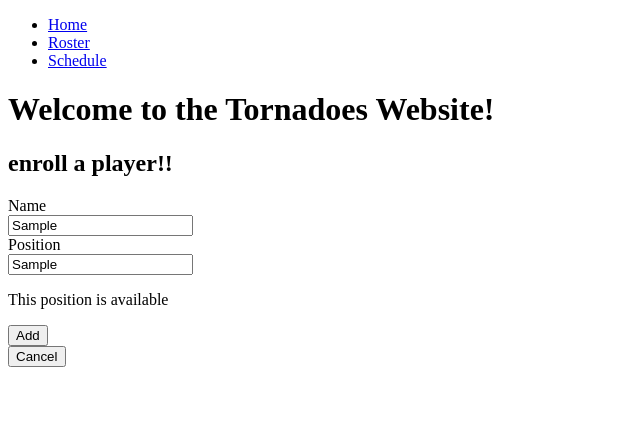
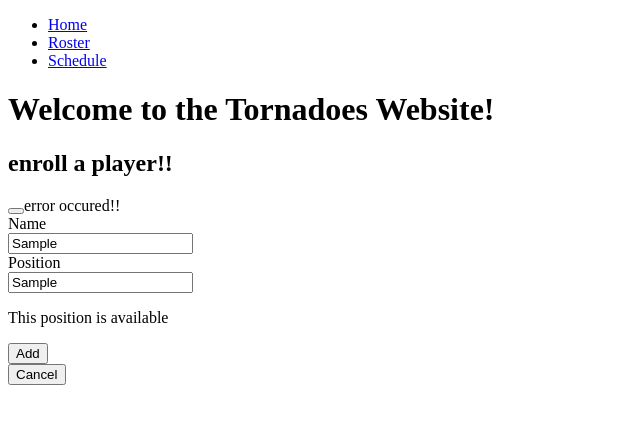
Before and after one commit to viksrirangam/cloudbooks, a React app in the folder src/: page / in a window 1280 px wide. Both pictures are taken after typing "Sample", "Sample" into the empty fields and a click on the button "Add". Shown: the top 424 px of the page, without its empty margins (0-640 px from the left). Built offline with nearby package versions, Linux system fonts and the light colour scheme; the HTML template or start-up script is replaced by a standard one.

Commit message:
sync notification added for form saving

```diff
--- a/src/components/Home.js
+++ b/src/components/Home.js
@@ -5,6 +5,7 @@ import { addPlayer } from '../actions/index'
 class Home extends React.Component {
   constructor(props) {
     super(props);
+    this.state = {isLoaded:true};
     this.name = React.createRef();
     this.position = React.createRef();
     this.handleSubmit = this.handleSubmit.bind(this);
@@ -12,7 +13,8 @@ class Home extends React.Component {
 
   handleSubmit(event) {
     event.preventDefault();
-    this.props.onClick({name: this.name.current.value, number: 7, position: this.position.current.value});
+    this.props.onClick({ name: this.name.current.value, number: 7, position: this.position.current.value });
+    this.setState({ isLoaded: false })
   }
 
   render() {
@@ -20,7 +22,18 @@ class Home extends React.Component {
       <div>
         <h1>Welcome to the Tornadoes Website!</h1>
         <h2>enroll a player!!</h2>
-        <form  onSubmit={this.handleSubmit}>
+
+        {!this.state.isLoaded && this.props.completed && <div className="notification is-success">
+          <button className="delete"></button>
+          created successfully!
+        </div>}
+
+        {!this.state.isLoaded && !this.props.completed && <div className="notification is-danger">
+          <button className="delete"></button>
+          error occured!!
+        </div>}
+
+        <form onSubmit={this.handleSubmit}>
           <div className="field">
             <label className="label">Name</label>
             <div className="control">
--- a/src/reducers/reducer.js
+++ b/src/reducers/reducer.js
@@ -9,7 +9,7 @@ export default (state = initialState, action) => {
         case 'ADD_PLAYER':
             api.add(action.player);
             return Object.assign({}, state, {
-                players: api.all()
+                completed: false
               });
         case 'GET_ALL':
         default:
```
Lines whose indentation alone changed are shown as unchanged.
